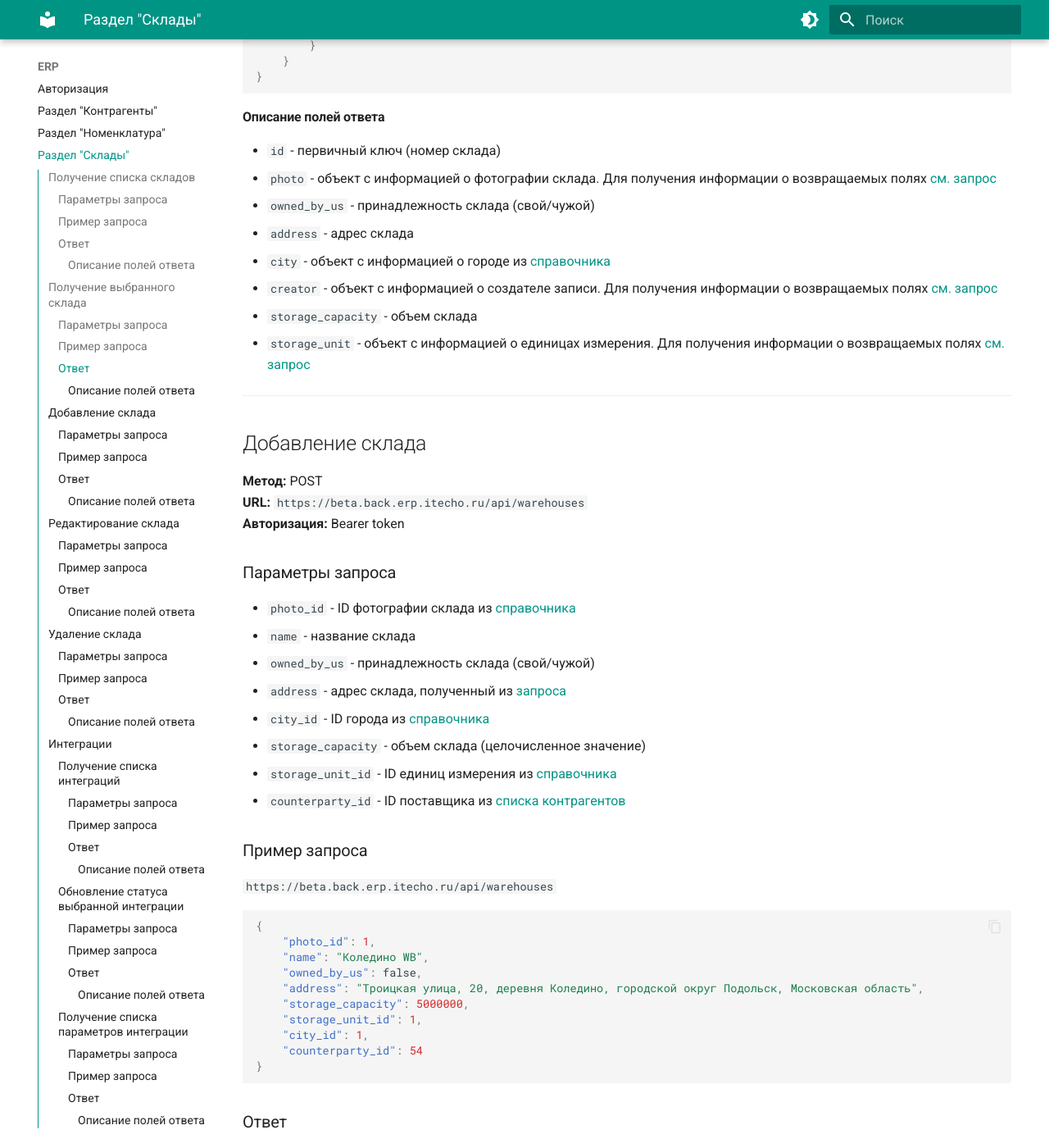
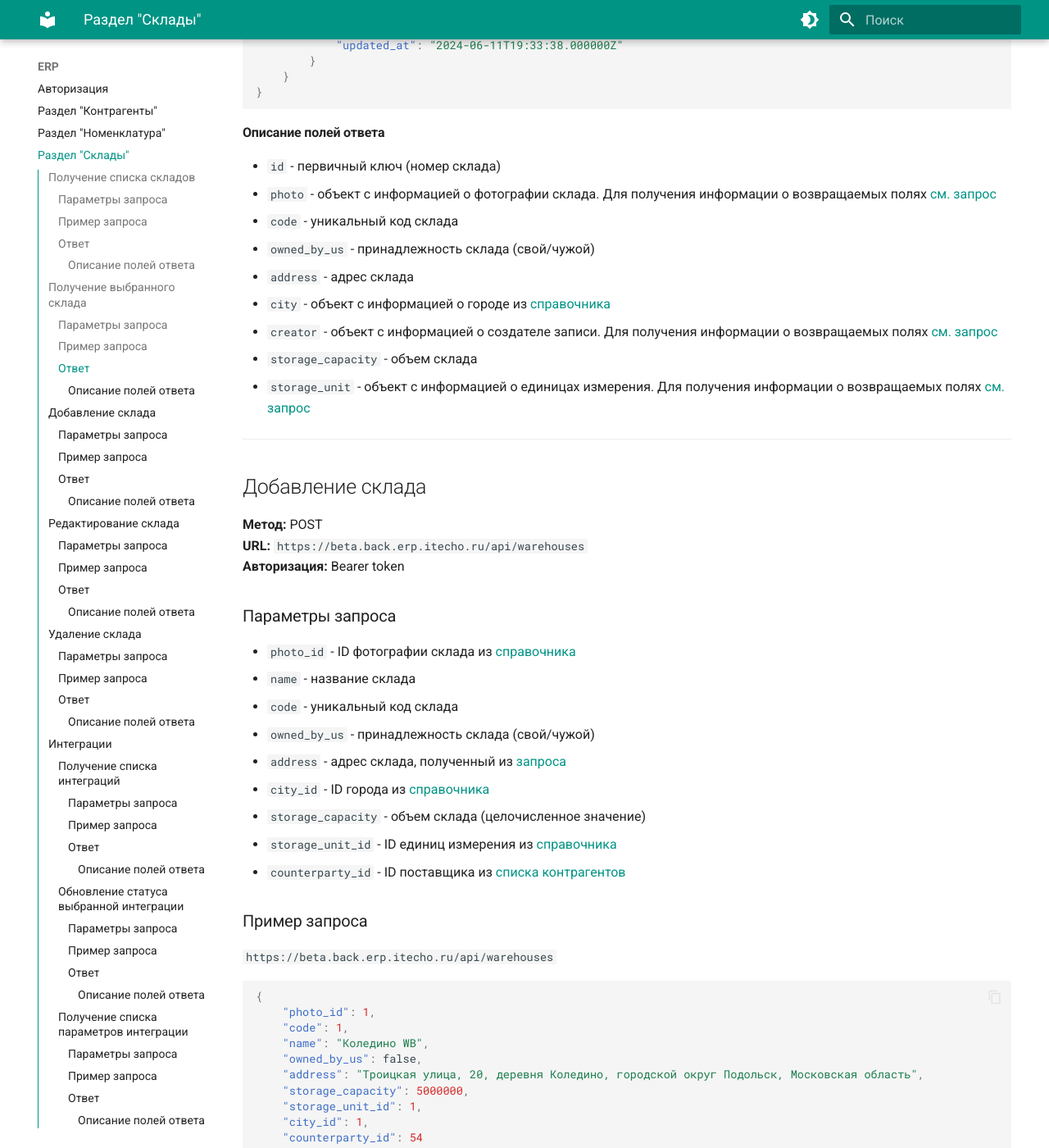
Before and after one commit to Krushanov/docs.erp.itecho.ru, an MkDocs documentation site: the page built from docs/ERP/Склады.md, in a window 1280 px wide and 1400 px high, scrolled down 4030 px. Shown: the whole window at 82% size. Built offline with MkDocs 1.6.1 and Material for MkDocs 9.7.7, drawn with Linux system fonts in a browser that asks for light colours; some of the changed text lies outside the part shown.

Commit message:
Edit Склады.md file.

````diff
--- a/docs/ERP/Склады.md
+++ b/docs/ERP/Склады.md
@@ -138,6 +138,7 @@
 	"warehouse": {
 		"id": 1,
 		"photo": null,
+		"code": 1,
 		"owned_by_us": false,
 		"address": "Троицкая улица, 20, деревня Коледино, городской округ Подольск, Московская область",
 		"storage_capacity": 5000000,
@@ -188,6 +189,7 @@
 
 - `id` - первичный ключ (номер склада)
 - `photo` - объект с информацией о фотографии склада. Для получения информации о возвращаемых полях [см. запрос](Файлы.md#получение-выбранного-файла)
+- `code` - уникальный код склада
 - `owned_by_us` - принадлежность склада (свой/чужой)
 - `address` - адрес склада
 - `city` - объект с информацией о городе из [справочника](Справочники.md#получение-выбранного-города)
@@ -207,6 +209,7 @@
 
 - `photo_id` - ID фотографии склада из [справочника](Файлы.md#добавление-файла)
 - `name` - название склада
+- `code` - уникальный код склада
 - `owned_by_us` - принадлежность склада (свой/чужой)
 - `address` - адрес склада, полученный из [запроса](Вспомогательные запросы.md#поиск-адресов)
 - `city_id` - ID города из [справочника](Справочники.md#получение-списка-городов)
@@ -220,6 +223,7 @@
 ```json
 {
 	"photo_id": 1,
+	"code": 1,
 	"name": "Коледино WB",
 	"owned_by_us": false,
 	"address": "Троицкая улица, 20, деревня Коледино, городской округ Подольск, Московская область",
@@ -238,6 +242,7 @@
 	"warehouse": {
 		"id": 5,
 		"photo": null,
+		"code": 1,
 		"owned_by_us": false,
 		"address": "Троицкая улица, 20, деревня Коледино, городской округ Подольск, Московская область",
 		"storage_capacity": 5000000,
@@ -300,6 +305,7 @@
 
 - `photo_id` - ID фотографии склада из [справочника](Файлы.md#добавление-файла)
 - `name` - название склада
+- `code` - уникальный код склада
 - `owned_by_us` - принадлежность склада (свой/чужой)
 - `address` - адрес склада, полученный из [запроса](Вспомогательные запросы.md#поиск-адресов)
 - `city_id` - ID города из [справочника](Справочники.md#получение-списка-городов)
@@ -313,6 +319,7 @@
 ```json
 {
 	"photo_id": 1,
+	"code": 1,
 	"name": "Коледино WB",
 	"owned_by_us": false,
 	"address": "Троицкая улица, 20, деревня Коледино, городской округ Подольск, Московская область",
@@ -331,6 +338,7 @@
 	"warehouse": {
 		"id": 5,
 		"photo": null,
+		"code": 1,
 		"owned_by_us": false,
 		"address": "Троицкая улица, 20, деревня Коледино, городской округ Подольск, Московская область",
 		"storage_capacity": 5000000,
````
